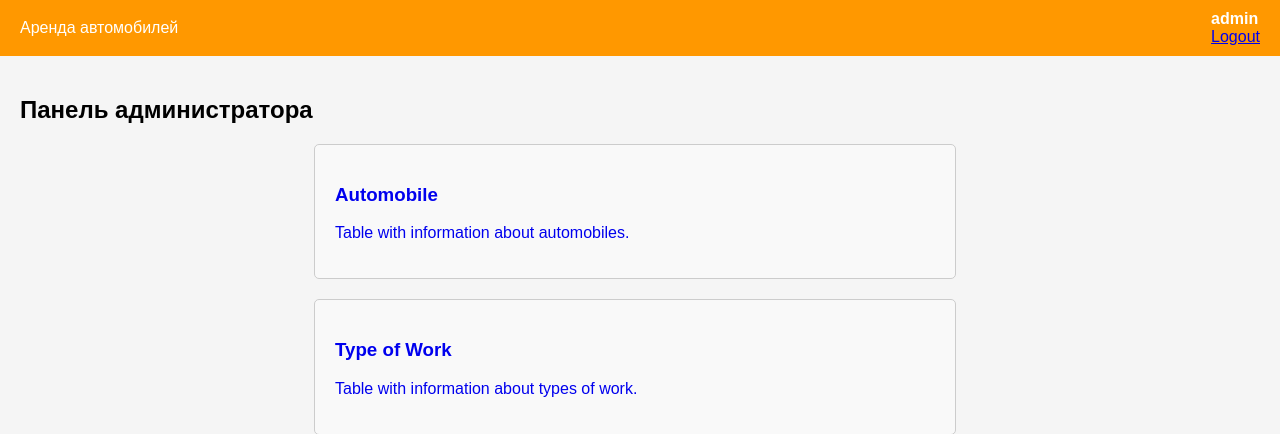
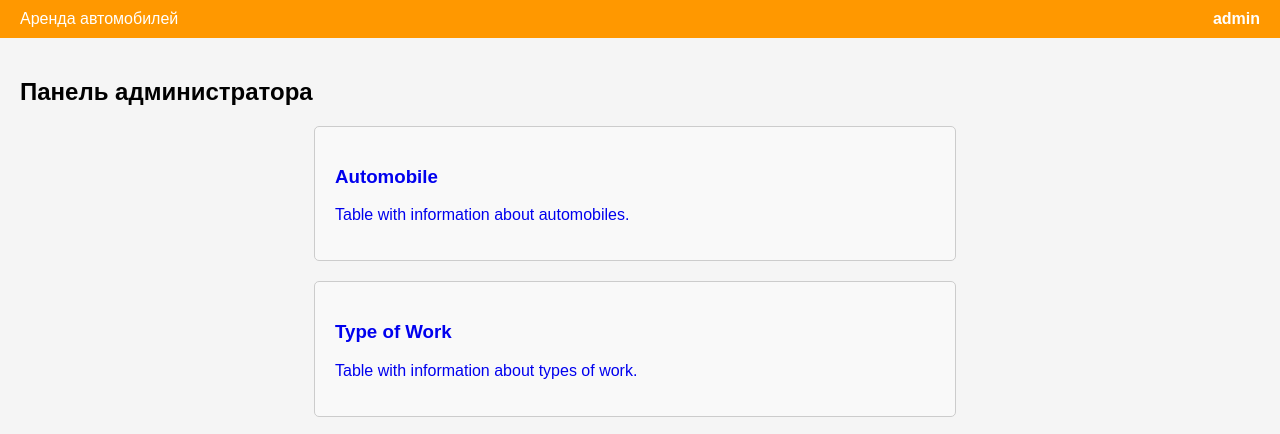
Before and after one commit to 0xF3RN/autorent, a Flask app: page /admin in a window 1280 px wide. Shown: the top 434 px of the page. Run offline with Flask 3, Linux system fonts and the light colour scheme; a user stored in the database is signed in; some libraries are stand-ins or nearby versions.

Commit message:
better style

```diff
--- a/static/style.css
+++ b/static/style.css
@@ -162,3 +172,37 @@ main {
     background: linear-gradient(45deg, #fff, #f9f9f9);
     box-shadow: 0px 0px 15px rgba(0, 0, 0, 0.1);
 }
+
+.user-menu {
+    position: relative;
+    display: inline-block;
+}
+
+.user-menu-content {
+    position: absolute;
+    top: 100%;
+    right: 0;
+    background-color: #fff;
+    border: 1px solid #ccc;
+    border-radius: 5px;
+    box-shadow: 0 2px 5px rgba(0, 0, 0, 0.1);
+    display: none;
+    z-index: 1;
+}
+
+.user-menu:hover .user-menu-content {
+    display: block;
+}
+
+.logout-btn {
+    display: block;
+    padding: 10px 20px;
+    text-decoration: none;
+    color: #333;
+    transition: background-color 0.3s ease;
+    border-radius: 5px;
+}
+
+.logout-btn:hover {
+    background-color: #f9f9f9;
+}
--- a/templates/base.html
+++ b/templates/base.html
@@ -17,7 +17,7 @@
                 <span class="user">{{ session.get('username', 'Login') }}</span>
                 {% if session.get('username') %}
                 <div class="user-menu-content">
-                    <a href="{{ url_for('logout') }}">Logout</a>
+                    <a href="{{ url_for('logout') }}" class="logout-btn">Logout</a>
                 </div>
                 {% endif %}
             </div>
```
Also changed, not shown: other parts of static/style.css (+20 -10 lines).
